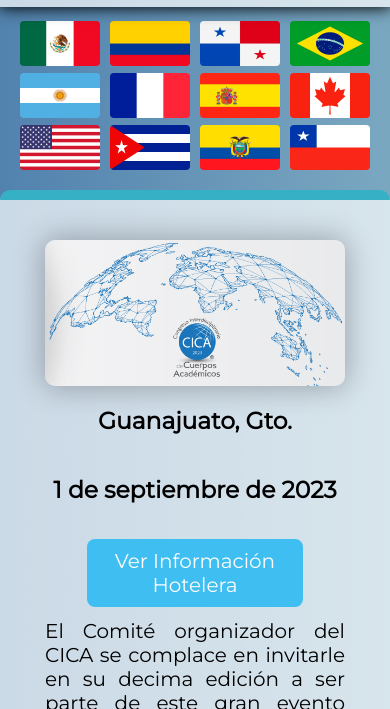
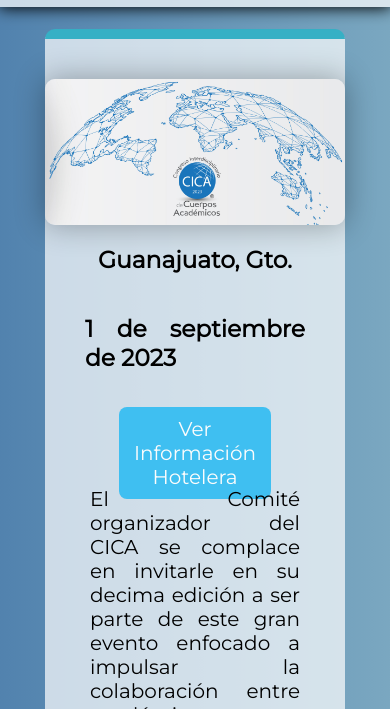
Before and after one commit to YushMC/dev_cica2023, a plain HTML site: page index.html in a window 390 px wide. Shown: the part 135-844 px from the top of the page. Drawn offline with Linux system fonts and the light colour scheme.

Commit message:
Add files via upload

```diff
--- a/styles.css
+++ b/styles.css
@@ -74,9 +74,9 @@ header{
 }
 
 .body_content{
-    width: 100%;
     position: relative;
     margin-top:20% ;
+    overflow: hidden;
 }
 .collage{
     display: flex;
@@ -236,10 +236,12 @@ footer{
 }
 
 @media (max-width: 600px){
-   header{
-    width: 100%;
-   }
-
+    header{
+        overflow: hidden;
+    }
+    .banner{
+        max-width: 300px;
+    }
     .content_header .titulo{
         font-size: 7px;
     }
@@ -280,8 +282,9 @@ footer{
         margin-bottom: 100px;
     }
     .collage{
-        margin: 5% 5%;
+        display: none;
     }
+
 }
 @media (min-width: 1200px){
     .body_content{
```
